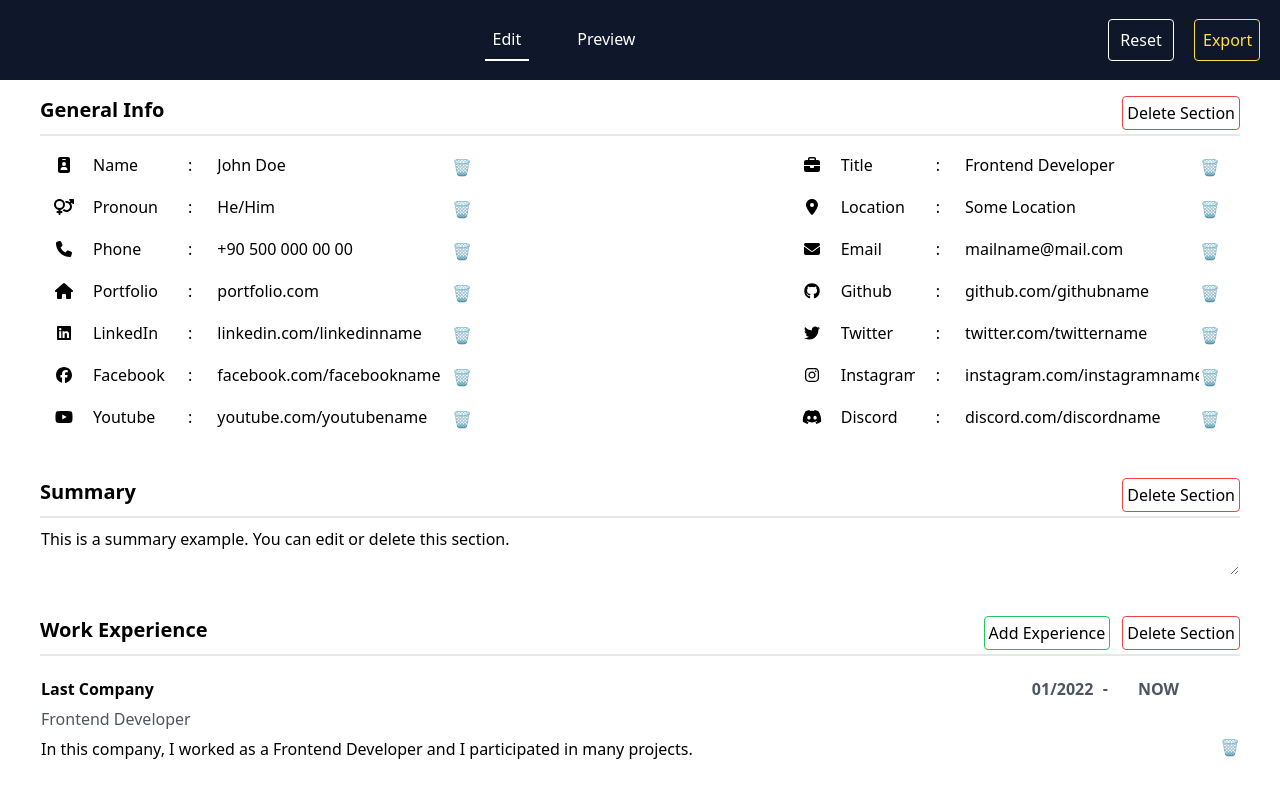
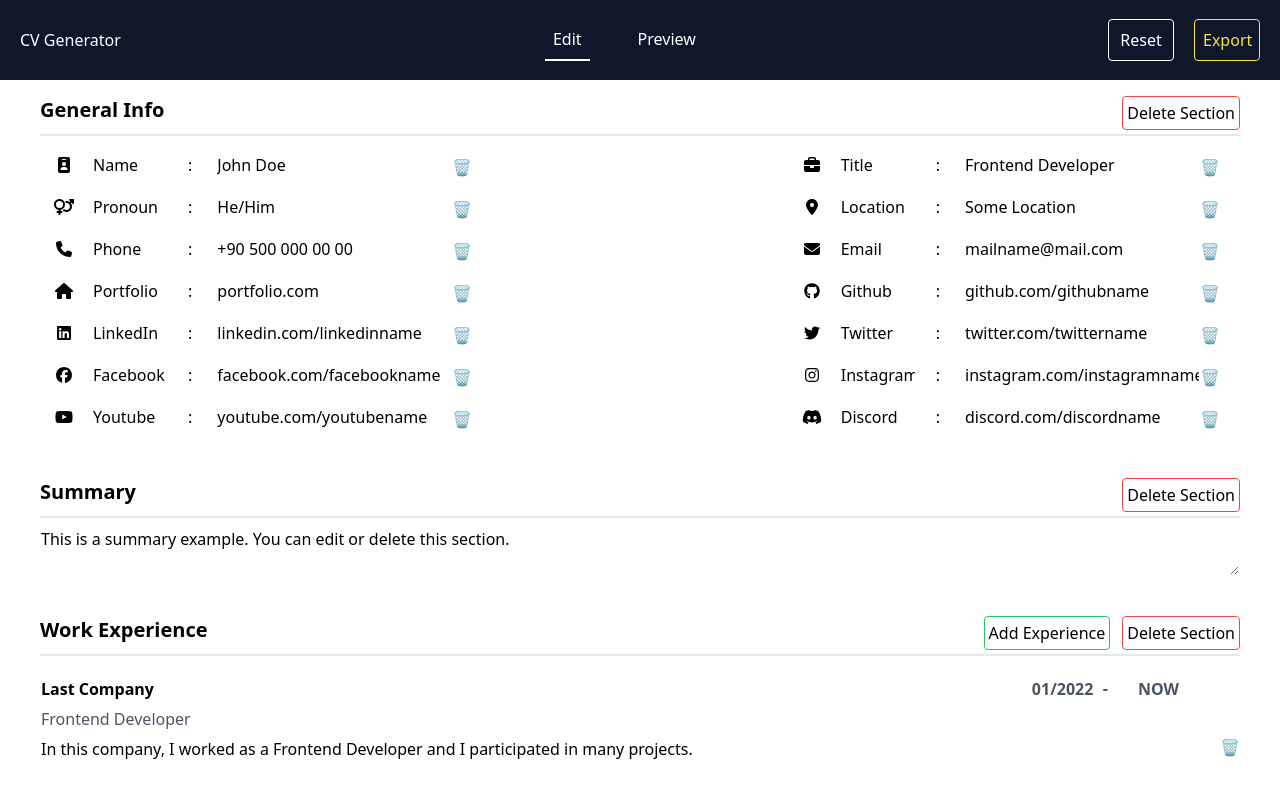
Before and after one commit to Spencehiko/cv-generator, a Vue app: page / in a window 1280 px wide. Shown: the top 799 px of the page. Built offline with nearby package versions, Linux system fonts and the light colour scheme.

Commit message:
fix! header styling fixed

```diff
--- a/src/components/HeaderMenu.vue
+++ b/src/components/HeaderMenu.vue
@@ -9,8 +9,9 @@ const { showResetDialog, exportCV } = store;
 </script>
 
 <template>
-    <div class="h-20 bg-slate-900 text-white flex flex-row justify-center">
-        <div class="ml-auto flex flex-row justify-center gap-5">
+    <div class="h-20 bg-slate-900 text-white flex flex-row justify-between items-center">
+        <span class="ml-5">CV Generator</span>
+        <div class="flex flex-row justify-center gap-5 ml-auto">
             <button
                 v-for="page in pages"
                 :key="page.name"
```
